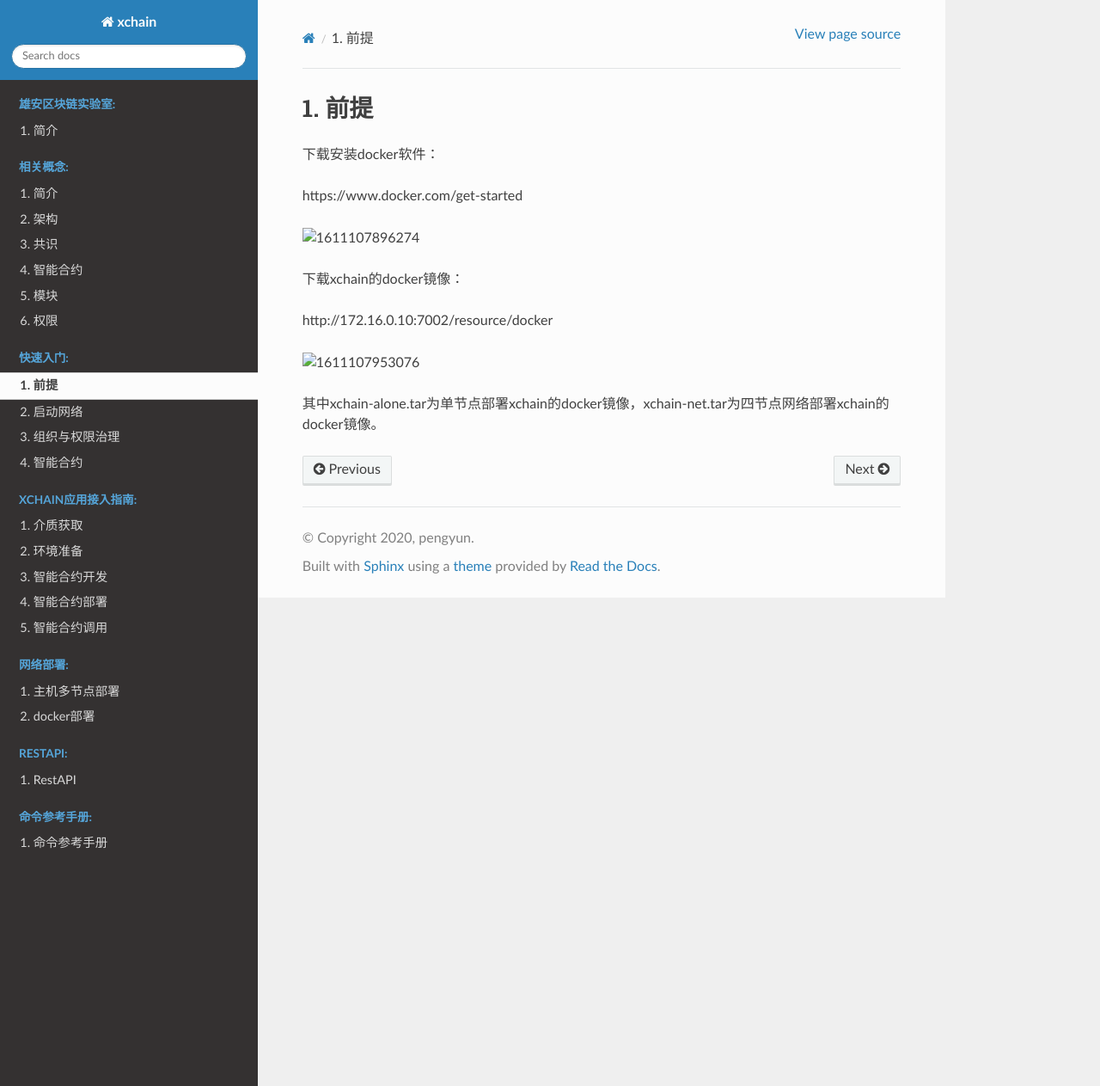
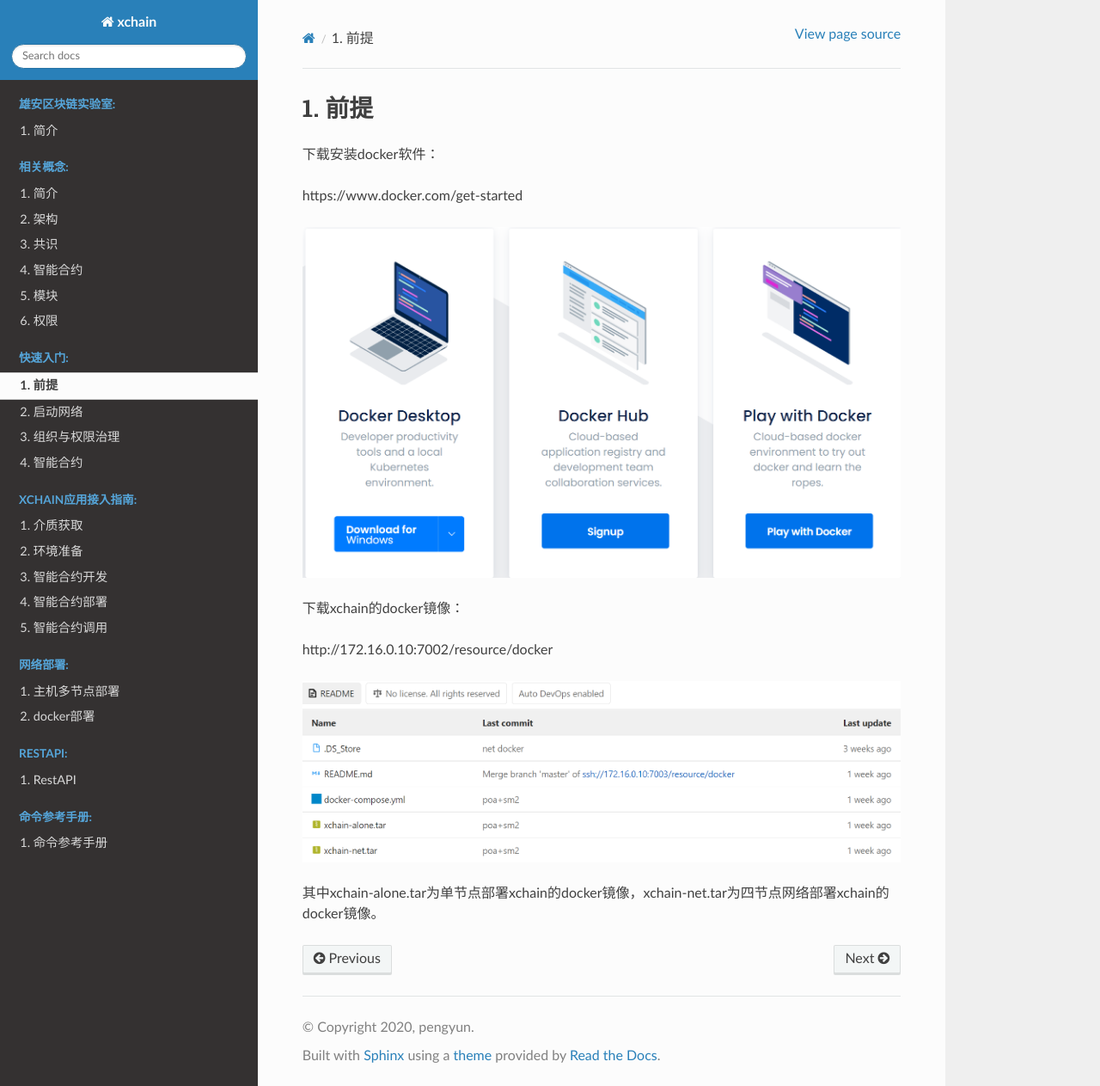
Before and after one commit to XAbaiyangdian/xchaindoc, a Sphinx documentation site: the page built from source/quickstart/Prerequisites.md, in a window 1280 px wide and 1263 px high. Shown: the whole window at 86% size. Built offline with Sphinx 7.4.7 and the Read the Docs theme 2.0.0, drawn with Linux system fonts in a browser that asks for light colours.

Commit message:
Update Prerequisites.md

```diff
--- a/source/quickstart/Prerequisites.md
+++ b/source/quickstart/Prerequisites.md
@@ -4,12 +4,12 @@
 
  https://www.docker.com/get-started
 
-![1611107896274](quickstart/pre1.png)
+![1611107896274](pre1.png)
 
 下载xchain的docker镜像：
 
  http://172.16.0.10:7002/resource/docker
 
-![1611107953076](quickstart/pre2.png)
+![1611107953076](pre2.png)
 
 其中xchain-alone.tar为单节点部署xchain的docker镜像，xchain-net.tar为四节点网络部署xchain的docker镜像。
```
